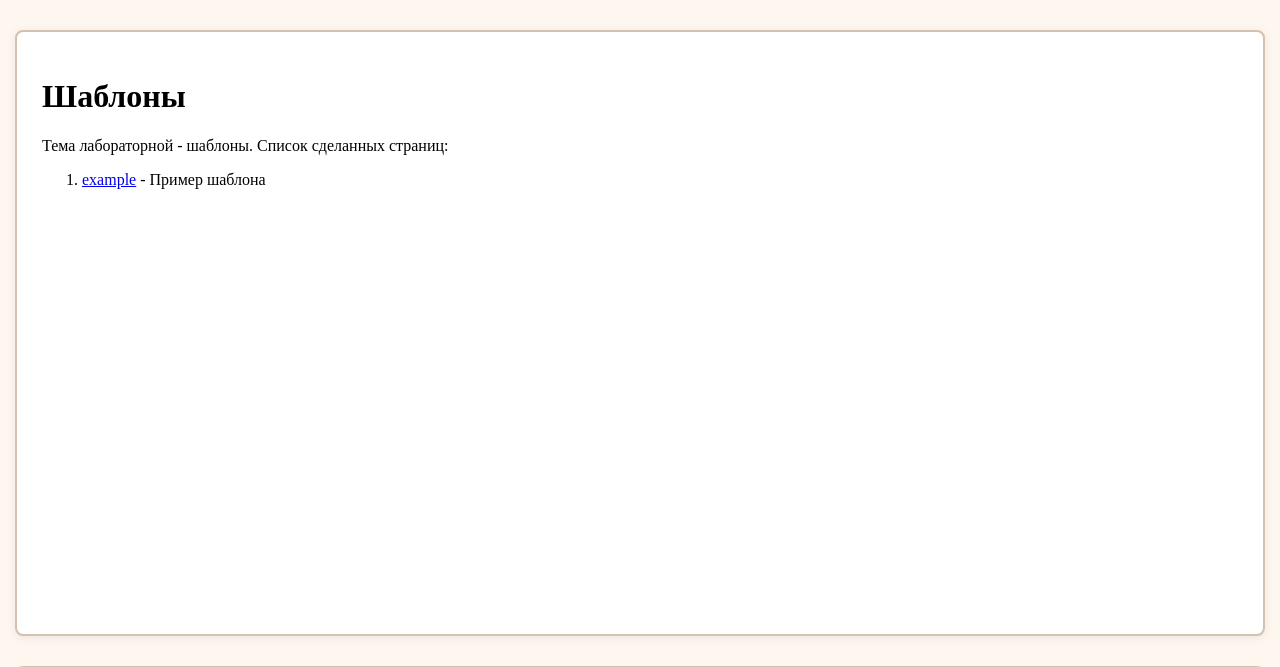
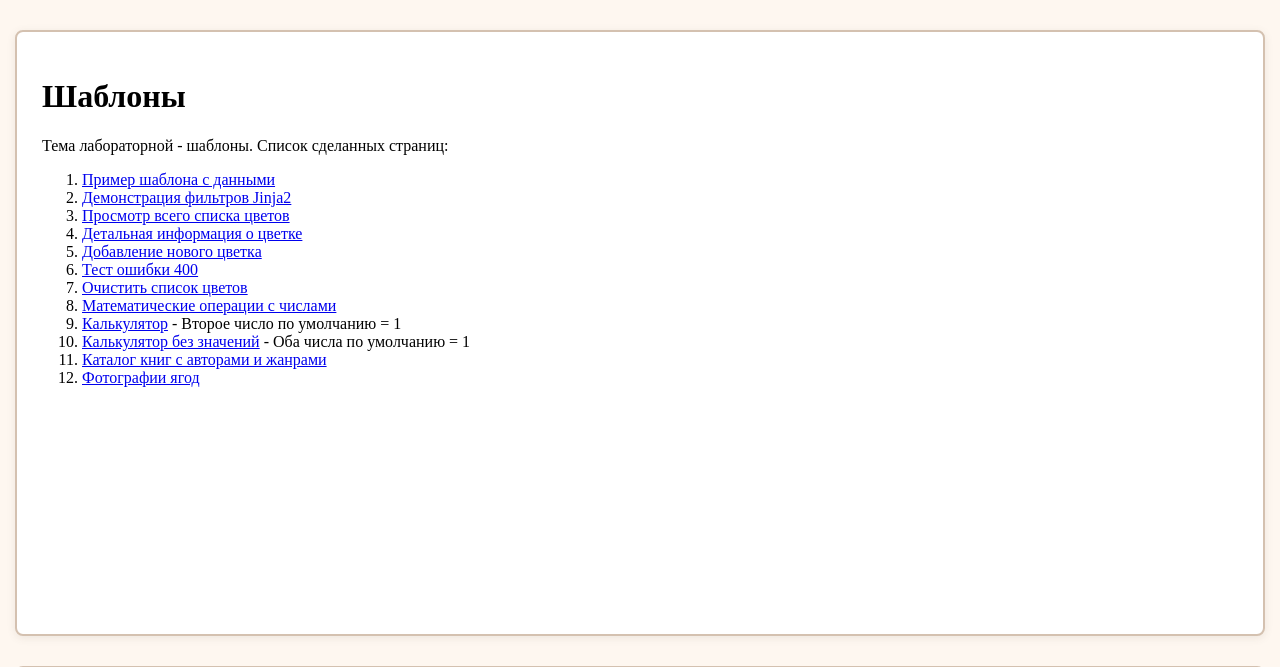
Before and after one commit to TselyuhNastya/web-back-labs, a Flask app: template templates/lab2.html in a window 1280 px wide. Shown: the part 67-734 px from the top of the page. Run offline with Flask 3, Linux system fonts and the light colour scheme; the template is opened without the code that fills it, so the values that code supplies are empty.

Commit message:
Добавление ссылок

```diff
--- a/templates/lab2.html
+++ b/templates/lab2.html
@@ -9,7 +9,40 @@
     <div>Тема лабораторной - шаблоны. Список сделанных страниц:</div>
     <ol>
         <li>
-            <a href="/lab2/example">example</a> - Пример шаблона
+            <a href="/lab2/example">Пример шаблона с данными</a>
+        </li>
+        <li>
+            <a href="/lab2/filters">Демонстрация фильтров Jinja2</a>
+        </li>
+        <li>
+            <a href="/lab2/flowers">Просмотр всего списка цветов</a>
+        </li>
+        <li>
+            <a href="/lab2/flowers/0">Детальная информация о цветке</a>
+        </li>
+        <li>
+            <a href="/lab2/add_flower/Орхидея">Добавление нового цветка</a>
+        </li>
+        <li>
+            <a href="/lab2/add_flower/">Тест ошибки 400</a>
+        </li>
+        <li>
+            <a href="/lab2/flowers/rewrite">Очистить список цветов</a>
+        </li>
+        <li>
+            <a href="/lab2/calc/7/5">Математические операции с числами</a>
+        </li>
+        <li>
+            <a href="/lab2/calc/10">Калькулятор</a> - Второе число по умолчанию = 1
+        </li>
+        <li>
+            <a href="/lab2/calc/">Калькулятор без значений</a> - Оба числа по умолчанию = 1
+        </li>
+        <li>
+            <a href="/lab2/books">Каталог книг с авторами и жанрами</a>
+        </li>
+        <li>
+            <a href="/lab2/dogs">Фотографии ягод</a>
         </li>
     </ol>
 {% endblock %}
```
